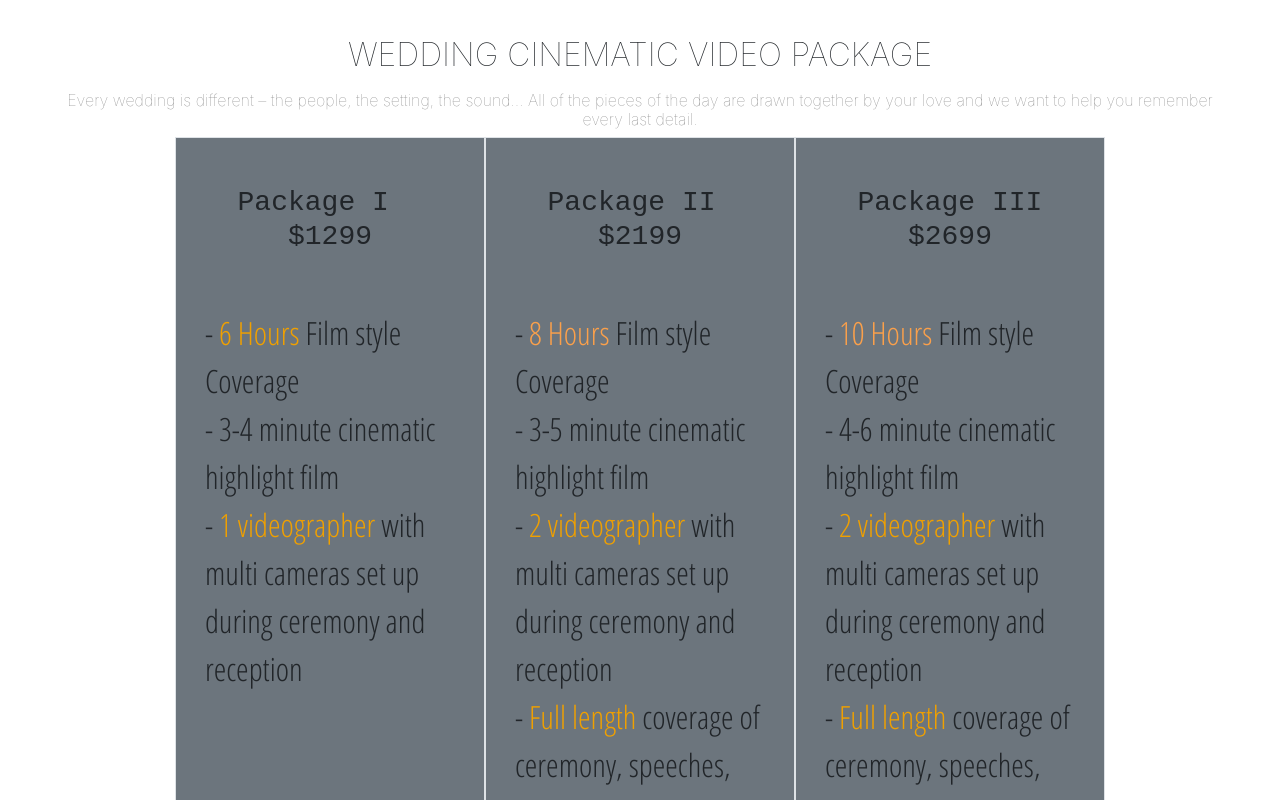
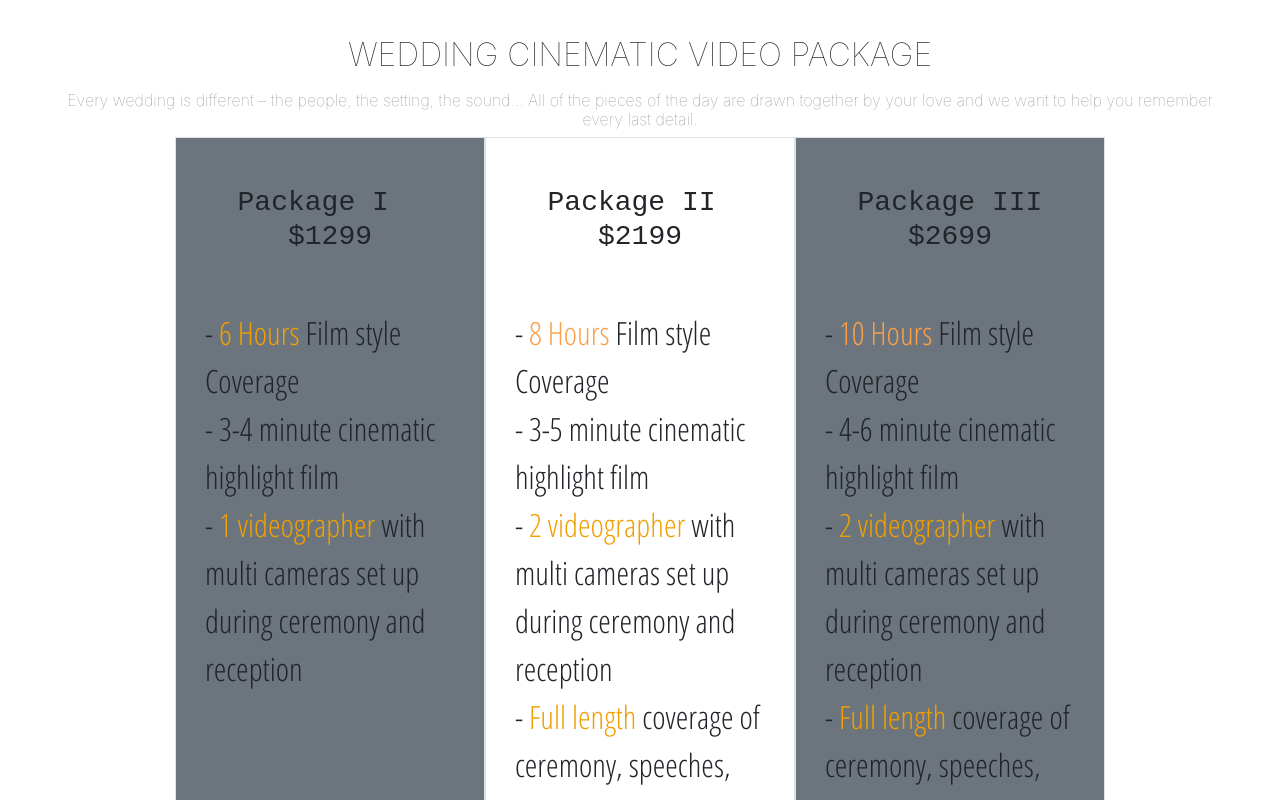
Before and after one commit to ucyangli/yang-image, a website built with Parcel: page index.html in a window 1280 px wide. Shown: the part 3480-4280 px from the top of the page. Built offline with nearby package versions, Linux system fonts and the light colour scheme.

Commit message:
Update index.html

```diff
--- a/index.html
+++ b/index.html
@@ -270,7 +270,7 @@
 
             </p>
           </div>
-          <div class="col-xl-4 col-12  pb-5 bg-secondary border">
+          <div class="col-xl-4 col-12  pb-5 border packages">
             <h3 class="text-center py-5">Package II&nbsp; $2199</h3>
             <p style="width: 90%;" class="mx-auto">
               - <span style="color:#faa04b">8 Hours</span> Film style Coverage
```
